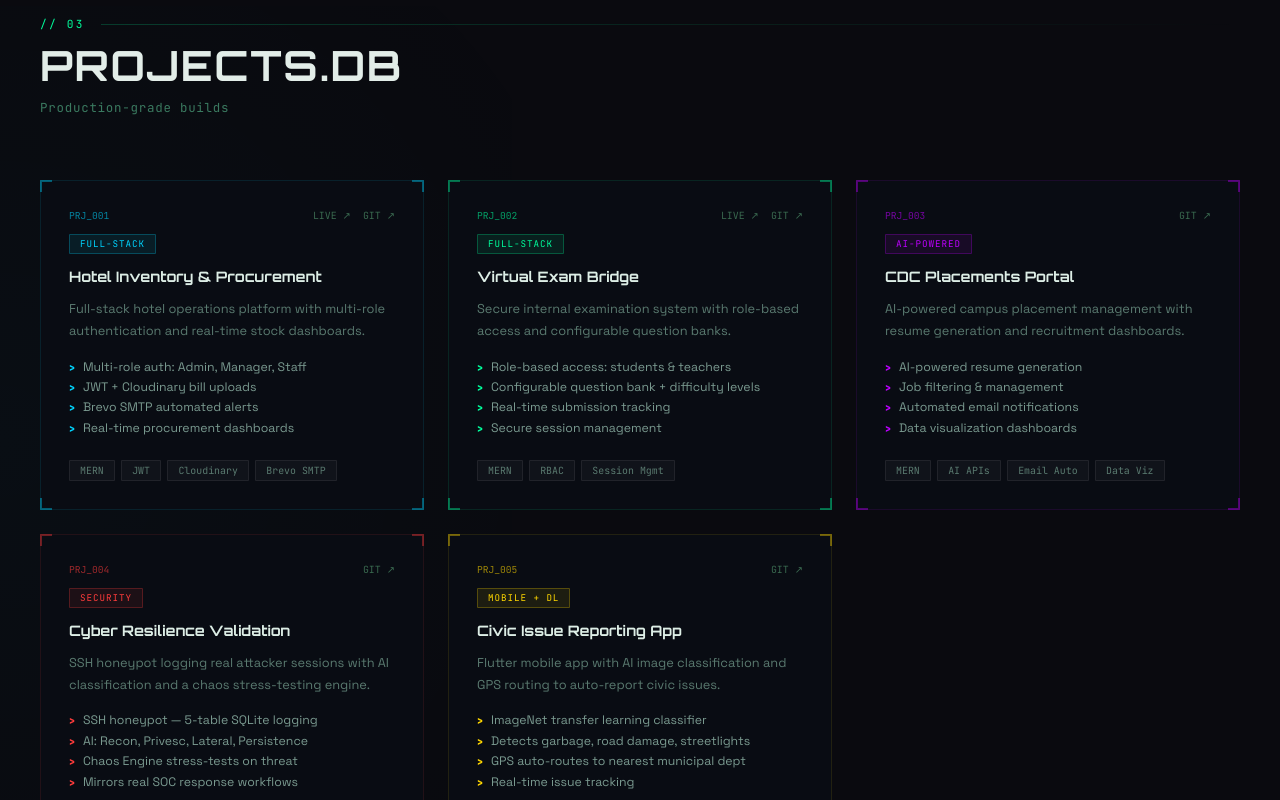
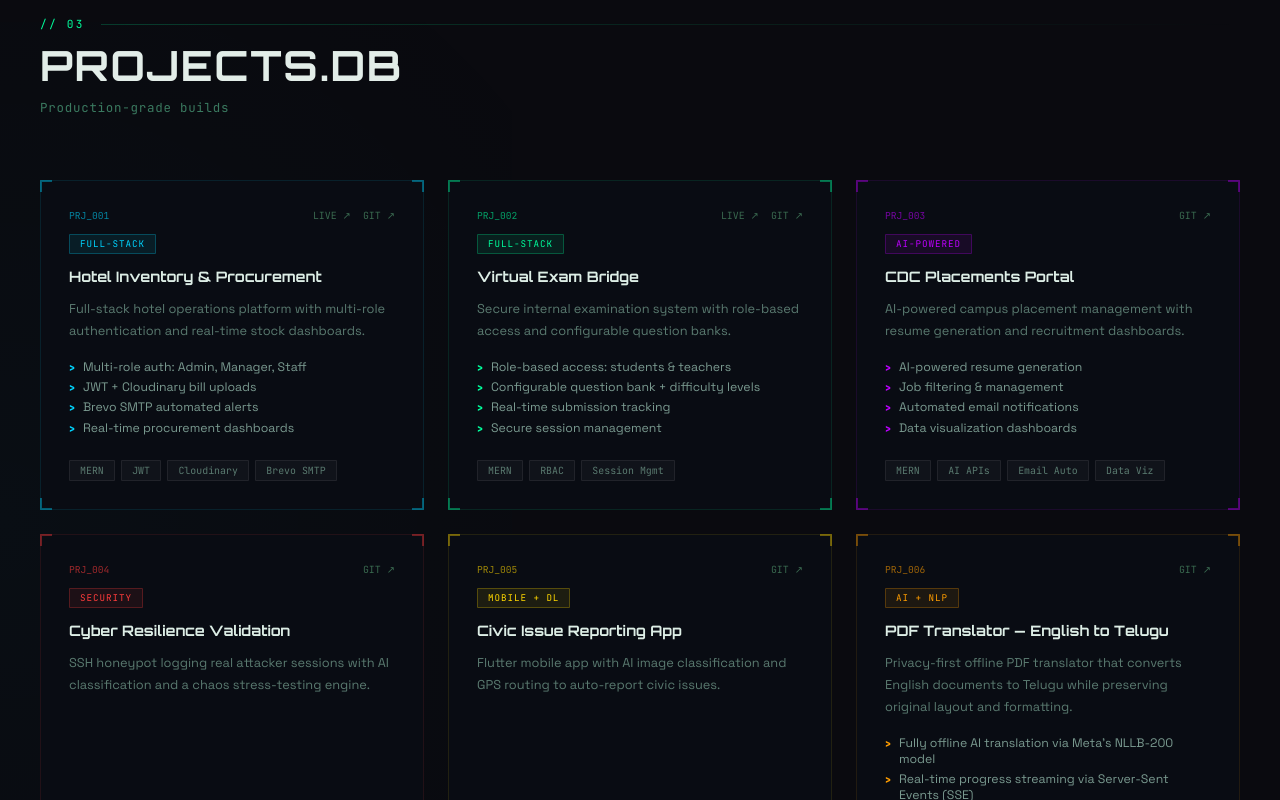
Before and after one commit to Seshmanuvarthi/Sesh-s-Portfolio, a React (Create React App) app in the folder frontend/: page / in a window 1280 px wide. Shown: the part 2000-2800 px from the top of the page. Built offline with nearby package versions, Linux system fonts and the light colour scheme.

Commit message:
Added Links for Certifications

```diff
--- a/frontend/src/App.jsx
+++ b/frontend/src/App.jsx
@@ -395,6 +395,18 @@ function Projects() {
     { code: "PRJ_003", title: "CDC Placements Portal", tag: "AI-POWERED", accent: "#bd00ff", stack: ["MERN","AI APIs","Email Auto","Data Viz"], desc: "AI-powered campus placement management with resume generation and recruitment dashboards.", bullets: ["AI-powered resume generation","Job filtering & management","Automated email notifications","Data visualization dashboards"], github: "https://github.com/Seshmanuvarthi/Placement_Portal" },
     { code: "PRJ_004", title: "Cyber Resilience Validation", tag: "SECURITY", accent: "#ff3c3c", stack: ["Python","SQLite","Paramiko","AWS EC2"], desc: "SSH honeypot logging real attacker sessions with AI classification and a chaos stress-testing engine.", bullets: ["SSH honeypot — 5-table SQLite logging","AI: Recon, Privesc, Lateral, Persistence","Chaos Engine stress-tests on threat","Mirrors real SOC response workflows"], github: "https://github.com/Seshmanuvarthi" },
     { code: "PRJ_005", title: "Civic Issue Reporting App", tag: "MOBILE + DL", accent: "#ffd700", stack: ["Flutter","Deep Learning","GPS","ImageNet"], desc: "Flutter mobile app with AI image classification and GPS routing to auto-report civic issues.", bullets: ["ImageNet transfer learning classifier","Detects garbage, road damage, streetlights","GPS auto-routes to nearest municipal dept","Real-time issue tracking"], github: "https://github.com/SudheeHacakthon/CivicVision/tree/integration-demo" },
+    {
+      code: "PRJ_006",
+      title: "PDF Translator — English to Telugu",
+      tag: "AI + NLP",
+      accent: "#ff9d00",
+      stack: ["Flask", "PyMuPDF", "NLLB-200", "HarfBuzz", "SSE"],
+      desc: "Privacy-first offline PDF translator that converts English documents to Telugu while preserving original layout and formatting.",
+      bullets: [
+        "Fully offline AI translation via Meta's NLLB-200 model","Real-time progress streaming via Server-Sent Events (SSE)","Background threading — UI never freezes during translation","HarfBuzz complex shaping for accurate Telugu script rendering","Smart background sampling for clean English text redaction","Apple Silicon MPS acceleration — inference in seconds"
+      ],
+      github: "https://github.com/Seshmanuvarthi/english-to-telugu-pdf-translator"
+    },
   ];
   return (
     <section id="projects" style={{ padding: "120px 2rem", position: "relative" }}>
@@ -484,6 +496,44 @@ function Experience() {
 
 /* ACHIEVEMENTS */
 function Achievements() {
+  const certifications = [
+    {
+      icon: "☁",
+      name: "Microsoft Azure Fundamentals",
+      org: "Microsoft",
+      color: "#00d4ff",
+      link: "https://drive.google.com/file/d/1Uj9T80eRGSfT8G-HdICgMUi--92Ffz_9/view?usp=share_link"
+    },
+    {
+      icon: "🤖",
+      name: "Salesforce AI Associate",
+      org: "Salesforce",
+      color: "#00a6e0",
+      link: "https://drive.google.com/file/d/12eKyzIrdg2E9JL7Ei6M3PfhkW0PfKh1l/view?usp=sharing"
+    },
+    {
+      icon: "⚡",
+      name: "Agentforce Specialist",
+      org: "Salesforce",
+      color: "#bd00ff",
+      link: "https://drive.google.com/file/d/1ig8ZAgni9Ml1-eQw-yYwkyeQZiyzHk-t/view?usp=share_link"
+    },
+    {
+      icon: "🐍",
+      name: "Joy of Computing with Python",
+      org: "NPTEL / IIT Madras",
+      color: "#00ff9d",
+      link: "https://drive.google.com/file/d/1ig8ZAgni9Ml1-eQw-yYwkyeQZiyzHk-t/view?usp=share_link"
+    },
+    {
+      icon: "💡",
+      name: "LeetCode 300+ Solved",
+      org: "LeetCode",
+      color: "#ffd700",
+      link: "https://leetcode.com/u/SESH_MANUVARTHI/"
+    }
+  ];
+
   return (
     <section id="achievements" style={{ padding: "120px 2rem" }}>
       <div style={{ maxWidth: 1200, margin: "0 auto" }}>
@@ -491,15 +541,10 @@ function Achievements() {
         <div style={{ display: "grid", gridTemplateColumns: "1fr 1fr", gap: "4rem" }}>
           <div>
             <Reveal><div style={{ fontFamily: "'JetBrains Mono'", fontSize: "0.62rem", color: "#2a6040", letterSpacing: "0.15em", marginBottom: "1.5rem" }}># CERTIFICATIONS + PROFILES</div></Reveal>
-            {[
-              { icon: "☁", name: "Azure Fundamentals", org: "Microsoft", color: "#00d4ff" },
-              { icon: "🤖", name: "Salesforce AI Associate", org: "Salesforce", color: "#00a6e0" },
-              { icon: "⚡", name: "AgentForce Specialist", org: "Salesforce", color: "#bd00ff" },
-              { icon: "💡", name: "LeetCode 300+ Solved", org: "LeetCode", color: "#ffd700" },
-              { icon: "🐍", name: "HackerRank 5★ Python", org: "HackerRank", color: "#00ff9d" },
-            ].map((c, i) => (
+            {certifications.map((c, i) => (
               <Reveal key={c.name} delay={i * 0.07}>
-                <div style={{ display: "flex", alignItems: "center", gap: "1rem", marginBottom: "0.8rem", background: "rgba(10,14,20,0.8)", border: `1px solid ${c.color}18`, padding: "1rem 1.25rem", borderRadius: 2, transition: "all 0.3s", cursor: "default" }}
+                <a href={c.link} target="_blank" rel="noreferrer" style={{ display: "block", textDecoration: "none", marginBottom: "0.8rem" }}>
+                  <div style={{ display: "flex", alignItems: "center", gap: "1rem", background: "rgba(10,14,20,0.8)", border: `1px solid ${c.color}18`, padding: "1rem 1.25rem", borderRadius: 2, transition: "all 0.3s", cursor: "pointer" }}
                     onMouseEnter={e => { e.currentTarget.style.borderColor = `${c.color}44`; e.currentTarget.style.background = `${c.color}07`; e.currentTarget.style.transform = "translateX(5px)"; }}
                     onMouseLeave={e => { e.currentTarget.style.borderColor = `${c.color}18`; e.currentTarget.style.background = "rgba(10,14,20,0.8)"; e.currentTarget.style.transform = "translateX(0)"; }}>
                     <div style={{ width: 36, height: 36, background: `${c.color}15`, border: `1px solid ${c.color}30`, display: "flex", alignItems: "center", justifyContent: "center", fontSize: "1.05rem", borderRadius: 2, flexShrink: 0 }}>{c.icon}</div>
@@ -507,11 +552,13 @@ function Achievements() {
                       <div style={{ fontFamily: "'Space Grotesk'", fontSize: "0.83rem", fontWeight: 600, color: "#b8cec5" }}>{c.name}</div>
                       <div style={{ fontFamily: "'JetBrains Mono'", fontSize: "0.65rem", color: "#2a6040", marginTop: 2 }}>{c.org}</div>
                     </div>
-                  <div style={{ width: 6, height: 6, borderRadius: "50%", background: c.color, boxShadow: `0 0 8px ${c.color}` }} />
+                    <div style={{ fontFamily: "'JetBrains Mono'", fontSize: "0.55rem", color: c.color, border: `1px solid ${c.color}44`, padding: "2px 6px", borderRadius: 1 }}>VIEW ↗</div>
                   </div>
+                </a>
               </Reveal>
             ))}
           </div>
+
           <div>
             <Reveal><div style={{ fontFamily: "'JetBrains Mono'", fontSize: "0.62rem", color: "#2a6040", letterSpacing: "0.15em", marginBottom: "1.5rem" }}># ACHIEVEMENTS</div></Reveal>
             {[
@@ -538,7 +585,6 @@ function Achievements() {
     </section>
   );
 }
-
 /* CONTACT */
 function Contact() {
   const [form, setForm] = useState({ name: "", email: "", message: "" });
```
Lines whose indentation alone changed are shown as unchanged.
